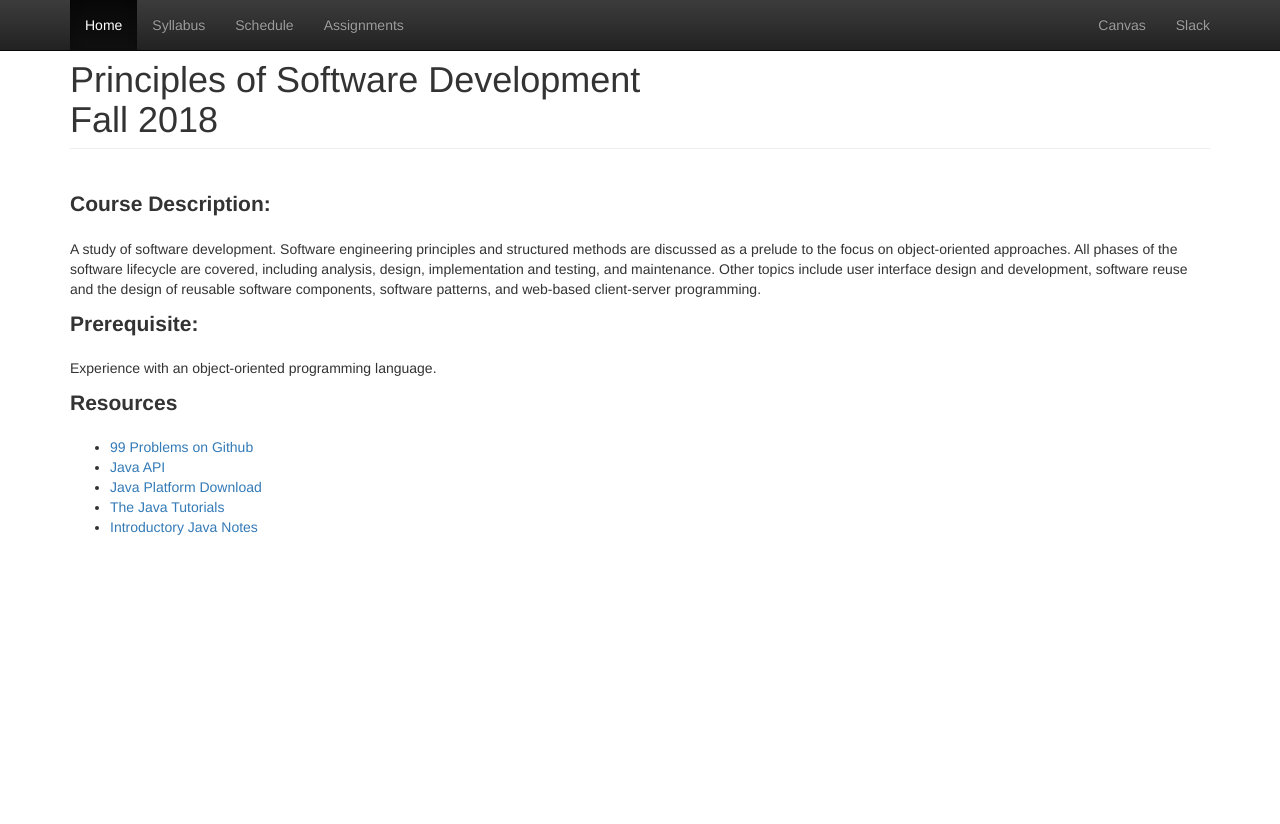
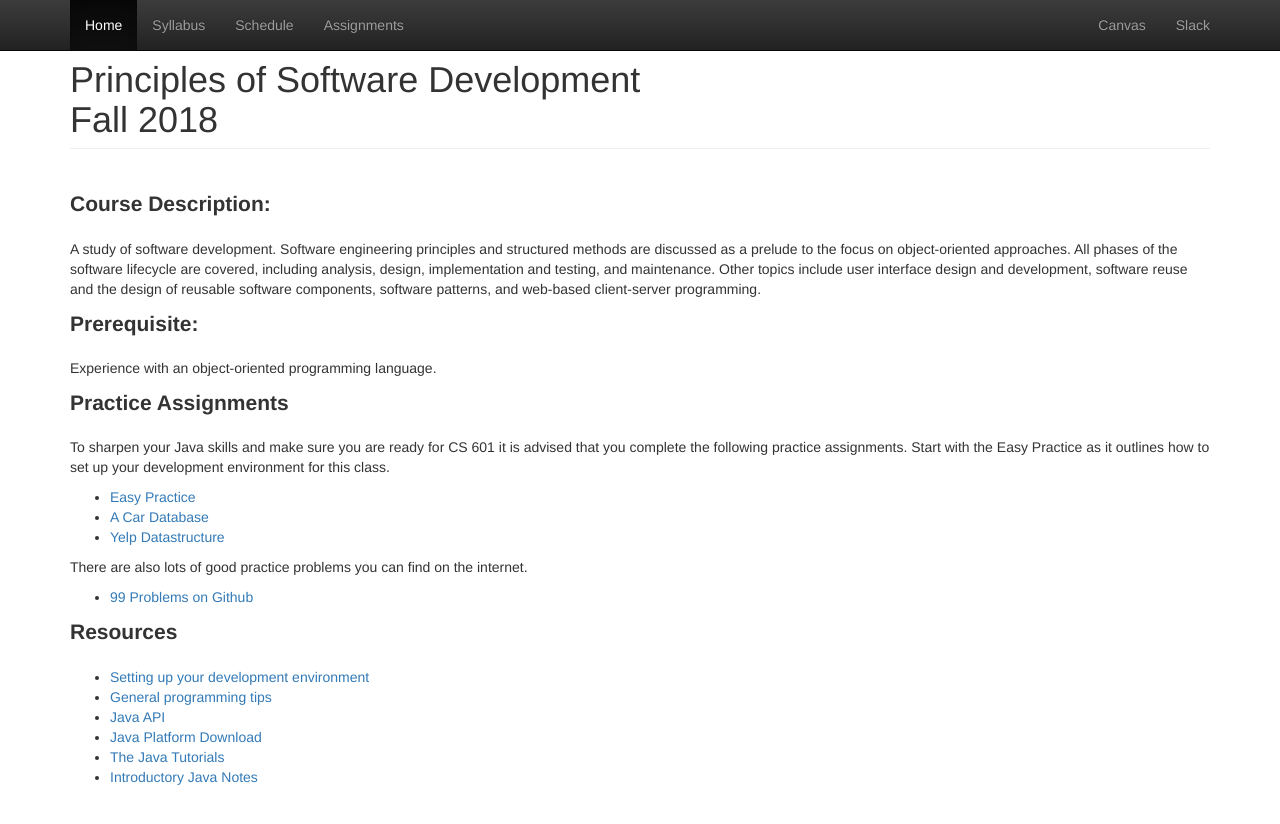
Before and after one commit to CS601-F18/cs601-f18.github.io, a Jekyll site: the page built from index.html, in a window 1280 px wide. Shown: the top 824 px of the page. Built offline with Jekyll 4.4.1, drawn with Linux system fonts in a browser that asks for light colours.

Commit message:
adding practice problems

```diff
--- a/index.html
+++ b/index.html
@@ -19,10 +19,25 @@ title: Home
 	<p>Experience with an object-oriented programming language.</p>
 
 
+	<p class="lead"><strong>Practice Assignments</strong></p>
+
+	<p>To sharpen your Java skills and make sure you are ready for CS 601 it is advised that you complete the following practice assignments. Start with the Easy Practice as it outlines how to set up your development environment for this class.</p>
+	<ul>
+		<li><a href="https://github.com/CS601-F18/practice.easy">Easy Practice</a></li>
+		<li><a href="https://github.com/CS601-F18/practice.cardb">A Car Database</a></li>
+		<li><a href="https://github.com/CS601-F18/practice.yelp">Yelp Datastructure</a></li>
+	</ul>
+
+	<p>There are also lots of good practice problems you can find on the internet.</p>
+	<ul>
+		<li><a href="https://github.com/shekhargulati/99-problems/tree/master/java8">99 Problems on Github</a></li>
+	</ul>
+
 	<p class="lead"><strong>Resources</strong></p>
 
 	<ul>
-		<li><a href="https://github.com/shekhargulati/99-problems/tree/master/java8">99 Problems on Github</a></li>
+		<li><a href="https://github.com/CS601-F18/notes/blob/master/admin/devenvironment.md">Setting up your development environment</a></li>
+		<li><a href="https://github.com/CS601-F18/notes/blob/master/admin/tips.md">General programming tips</a></li>
 		<li><a href="https://docs.oracle.com/javase/8/docs/api/">Java API</a></li>
 		<li><a href="http://www.oracle.com/technetwork/java/javase/downloads/index.html">Java Platform Download</a></li>
 		<li><a href="http://docs.oracle.com/javase/tutorial/java/index.html">The Java Tutorials</a></li>
```
Also changed, not shown: other parts of index.html (+0 -5 lines).
